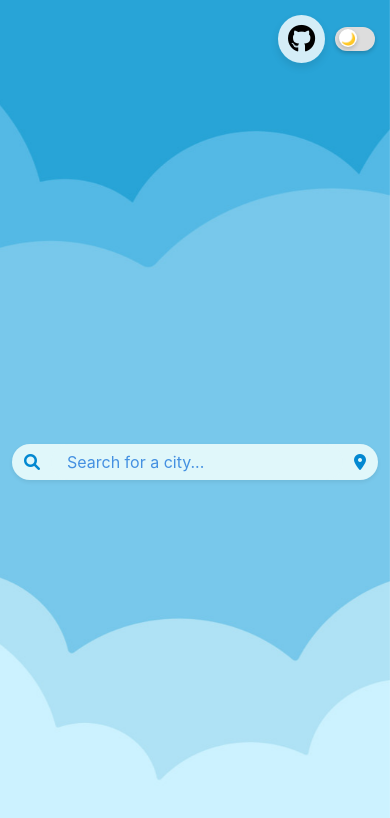
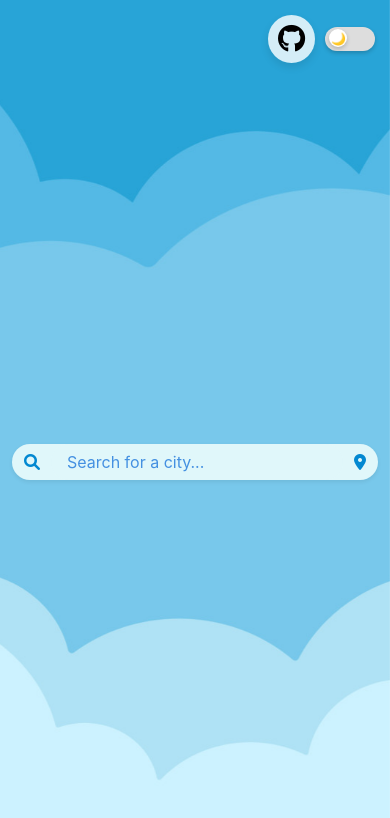
Before and after one commit to fulhaque6/WeatherReact, a React (Create React App) app: page / in a window 390 px wide. Shown: the top 818 px of the page. Built offline with nearby package versions, Linux system fonts and the light colour scheme.

Commit message:
adjust mobile responsive of sun

```diff
--- a/src/App.css
+++ b/src/App.css
@@ -457,7 +457,7 @@ input:checked+.slider:after {
 /* Responsive adjustments */
 @media (max-width: 768px) {
   .theme-toggle-switch {
-    width: 50px;
+    width: 55px;
     height: 30px;
   }
 
@@ -472,14 +472,14 @@ input:checked+.slider:after {
   }
 
   input:checked+.slider:after {
-    left: calc(100% - 21px);
+    left: calc(100% - 25px);
   }
 }
 
 /* Additional styles for smaller screens */
 @media (max-width: 480px) {
   .theme-toggle-switch {
-    width: 40px;
+    width: 50px;
     height: 24px;
   }
 
@@ -496,6 +496,6 @@ input:checked+.slider:after {
   input:checked+.slider:after {
     font-size: 13px;
     top: 40%;
-    left: calc(100% - 10px);
+    left: calc(100% - 20px);
   }
 }
```
